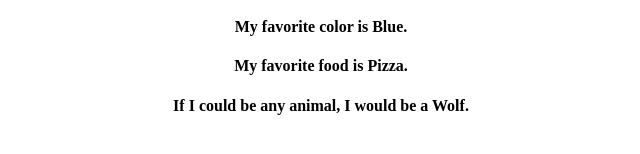
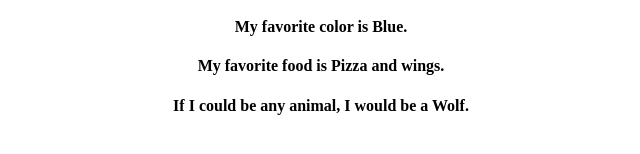
Before and after one commit to frankiefm86/first-repo, a plain HTML site: page index.html in a window 1280 px wide. Shown: the part 212-366 px from the top of the page, 319-959 px from the left. Drawn offline with Linux system fonts and the light colour scheme.

Commit message:
Update index.html

```diff
--- a/index.html
+++ b/index.html
@@ -13,7 +13,7 @@
 				<h3>About Me:</h3>
 					<h4>My home town Mexico City.</h4>
 					<h4>My favorite color is Blue.</h4>
-					<h4>My favorite food is Pizza.</h4>
+					<h4>My favorite food is Pizza and wings.</h4>
 					<h4>If I could be any animal, I would be a Wolf.</h4>
 			</div>
 		  </body>
```
